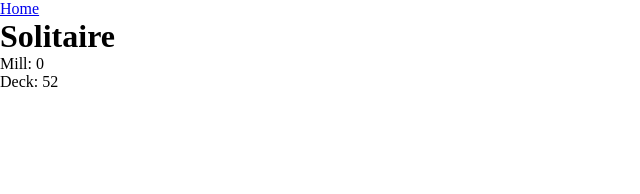
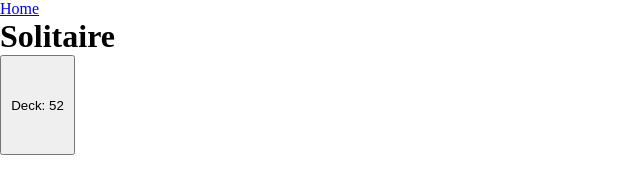
Before and after one commit to tstreets/sty-code-ground, a Gatsby site: page /solitaire in a window 1280 px wide. Shown: the whole page, without its empty margins (0-640 px from the left). Built offline with nearby package versions, Linux system fonts and the light colour scheme; Gatsby itself is replaced by a stand-in of ours.

Commit message:
Updated ui for cards. Select mill cards

```diff
--- a/public/page-data/dev-404-page/page-data.json
+++ b/public/page-data/dev-404-page/page-data.json
@@ -1,5 +1,5 @@
 {
     "componentChunkName": "component---cache-dev-404-page-js",
     "path": "/dev-404-page/",
-    "result": {"data":{"allSiteFunction":{"nodes":[]},"allSitePage":{"nodes":[{"path":"/404/"},{"path":"/404.html"},{"path":"/"}]}},"pageContext":{}},
+    "result": {"data":{"allSiteFunction":{"nodes":[]},"allSitePage":{"nodes":[{"path":"/404/"},{"path":"/404.html"},{"path":"/"},{"path":"/solitaire/"}]}},"pageContext":{}},
     "staticQueryHashes": []}
--- a/src/app/Solitaire/index.js
+++ b/src/app/Solitaire/index.js
@@ -2,10 +2,34 @@ import React from 'react';
 import './index.css';
 
 const Solitaire = () => {
+    const suits = ['♣', '♦', '♠', '♥'];
+
+    // generate a standard deck
+    const initialDeck = suits.reduce((acc, suit) => {
+        const retArr = [...acc];
+        function getFace(value) {
+            if (value === 1) return 'A';
+            if (value === 11) return 'J';
+            if (value === 12) return 'Q';
+            if (value === 13) return 'K';
+            return `${value}`;
+        }
+        for (let i = 1; i <= 13; i++) {
+            retArr.push({
+                value: i,
+                face: getFace(i),
+                suit: suit,
+                id: `${suit}-${i}`,
+            });
+        }
+        return retArr;
+    }, []);
+
     // reset value
     const initialGame = {
-        deck: new Array(52).fill({}),
+        deck: initialDeck.sort(() => (Math.random() < 0.5 ? 1 : -1)),
         mill: [],
+        lastMilled: [],
     };
 
     const [game, setGame] = React.useState(initialGame);
@@ -17,28 +41,75 @@ const Solitaire = () => {
             restartMill();
             return;
         }
+        const cardsMilled = game.deck.filter((c, i) => i < 3);
         const newDeck = game.deck.filter((c, i) => i >= 3);
-        const newMill = [...game.mill, ...game.deck.filter((c, i) => i < 3)];
-        setGame({ ...game, deck: newDeck, mill: newMill });
+        const newMill = [...game.mill, ...cardsMilled];
+        setGame({
+            ...game,
+            deck: newDeck,
+            mill: newMill,
+            lastMilled: cardsMilled,
+        });
     }
 
     // send mill back to deck
     function restartMill() {
         const newDeck = [...game.mill];
-        const newMill = [];
-        setGame({ ...game, deck: newDeck, mill: newMill });
+        const emptyPile = [];
+        setGame({
+            ...game,
+            deck: newDeck,
+            mill: emptyPile,
+            lastMilled: emptyPile,
+        });
+    }
+
+    // select card to play / move
+    function selectMillCard(e) {
+        const cardId = e.target.dataset.id;
+        const newLastMilled = game.lastMilled.map(c => {
+            if (c.id !== cardId && !c.selected) return c;
+            if (c.id !== cardId) return { ...c, selected: false };
+            return {
+                ...c,
+                selected: !c.selected,
+            };
+        });
+        setGame({ ...game, lastMilled: newLastMilled });
     }
 
     return (
         <React.Fragment>
             <h1>Solitaire</h1>
-            <div style={{ userSelect: 'none' }}>Mill: {game.mill.length}</div>
-            <div
+            <div style={{ userSelect: 'none' }}>
+                {game.lastMilled.map((c, i) => {
+                    return (
+                        <button
+                            style={{
+                                width: '75px',
+                                height: '100px',
+                                cursor: 'pointer',
+                                borderColor: c.selected ? 'red' : null,
+                            }}
+                            key={`last-milled-${i}-${Date.now()}`}
+                            data-id={c.id}
+                            onClick={selectMillCard}
+                        >
+                            {c.face} {c.suit}
+                        </button>
+                    );
+                })}
+            </div>
+            <button
                 onClick={millCards}
-                style={{ cursor: 'pointer', userSelect: 'none' }}
+                style={{
+                    cursor: 'pointer',
+                    width: '75px',
+                    height: '100px',
+                }}
             >
                 Deck: {game.deck.length}
-            </div>
+            </button>
         </React.Fragment>
     );
 };
```
